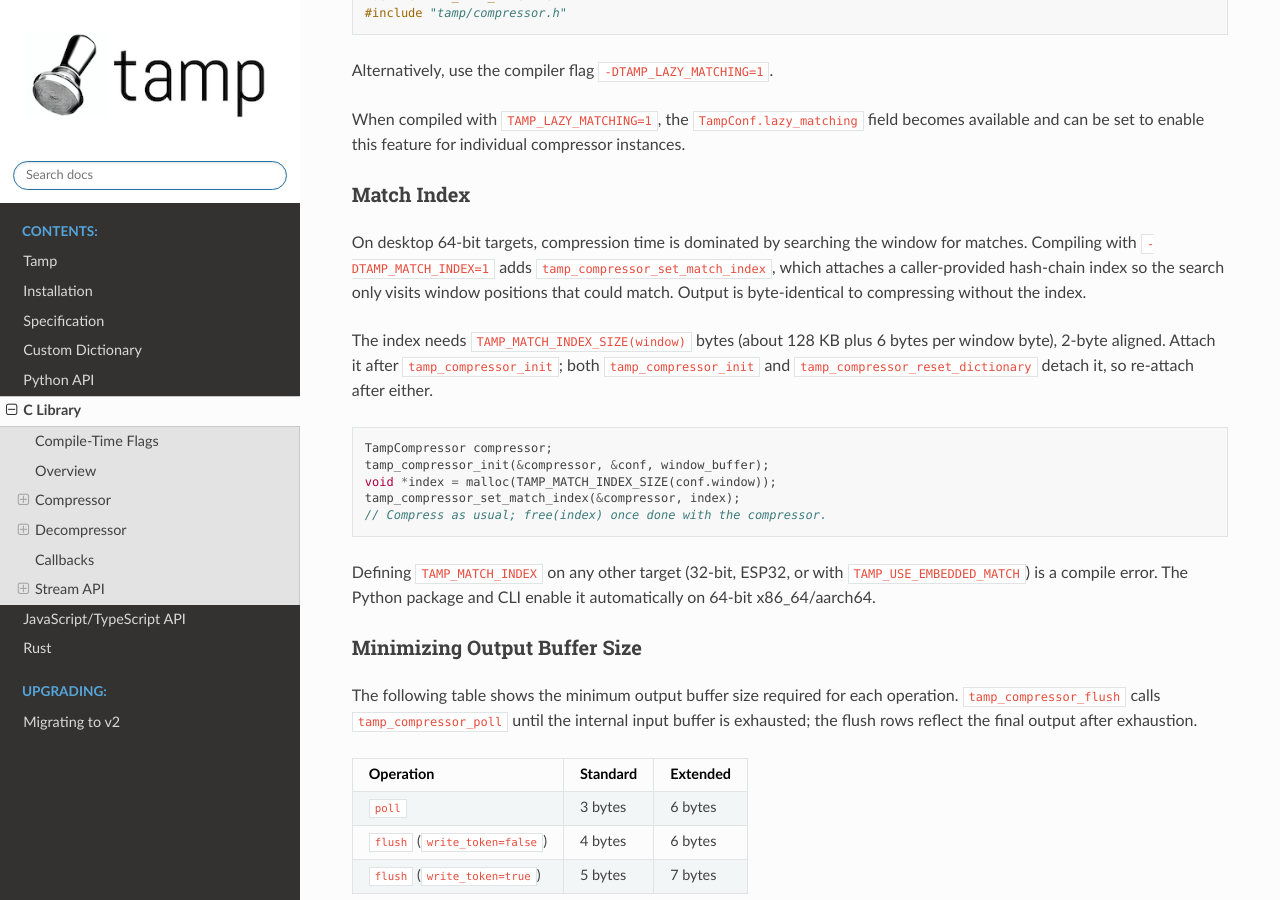
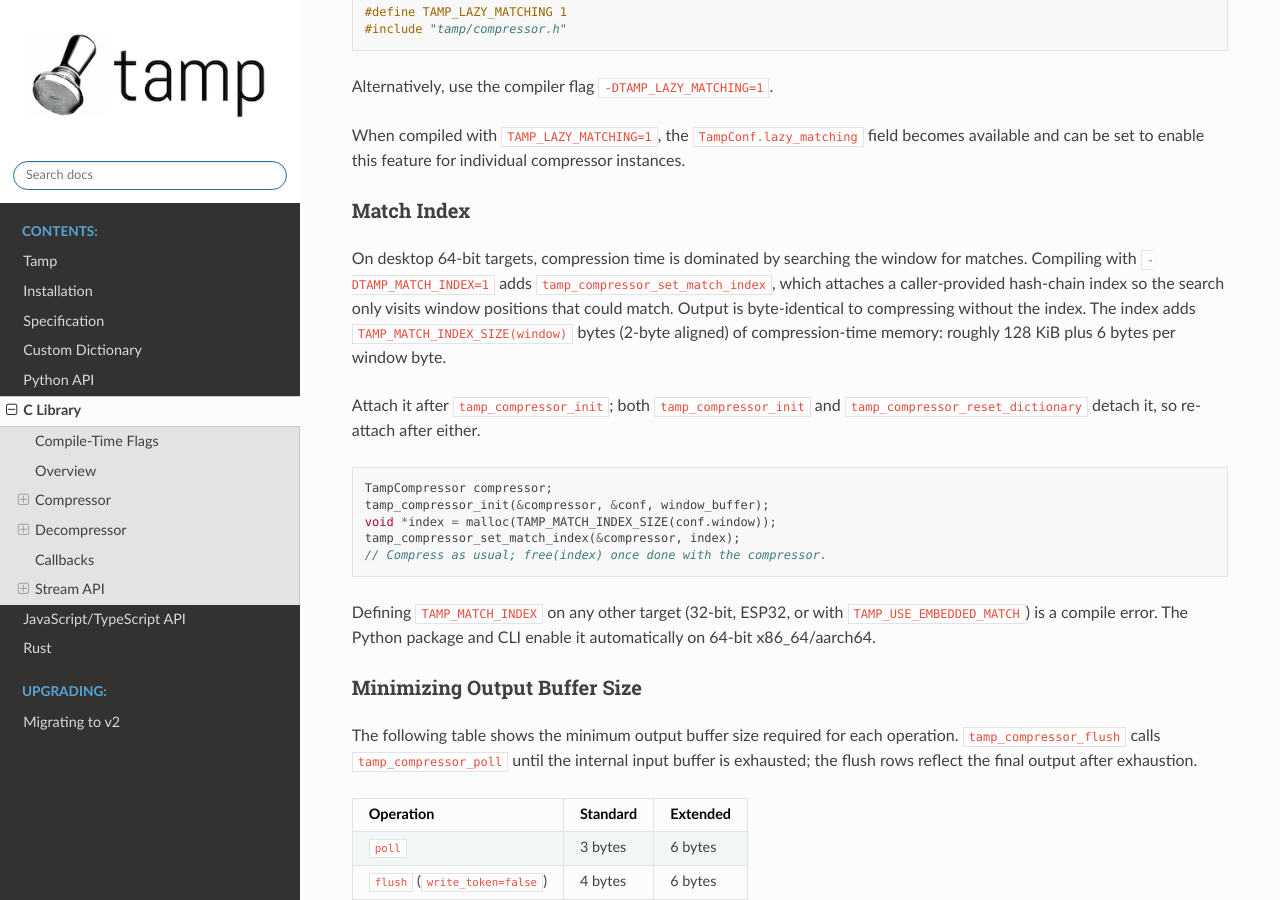
Before and after one commit to BrianPugh/tamp, a Sphinx documentation site: the page built from docs/source/c_library.rst, in a window 1280 px wide and 900 px high, scrolled down 6107 px. Built offline with Sphinx 7.4.7 and the Read the Docs theme 3.1.0, drawn with Linux system fonts in a browser that asks for light colours; some of the changed text lies outside the part shown.

Commit message:
Move the match index shim into ctamp.pxd and trim its docs
The Python API note added nothing users can act on; the C docs now state the
compression-time memory cost instead.

Co-Authored-By: Claude Opus 5.5 <noreply@anthropic.com>

```diff
--- a/docs/source/c_library.rst
+++ b/docs/source/c_library.rst
@@ -50,7 +50,7 @@ Pass these flags to your compiler (e.g., ``-DTAMP_STREAM=0``).
      - 0
      - Enable ``tamp_compressor_set_match_index``, an optional hash-chain index
        that speeds up compression (especially at large windows) with byte-identical
-       output. Desktop 64-bit (x86_64/aarch64) only; see `Match Index`_.
+       output, at the cost of 128+ KiB of compression-time memory. Desktop 64-bit (x86_64/aarch64) only; see `Match Index`_.
    * - TAMP_STREAM
      - 1
      - Include stream API (``tamp_compress_stream``, ``tamp_decompress_stream``).
@@ -334,8 +334,8 @@ Match Index
 On desktop 64-bit targets, compression time is dominated by searching the window for matches.
 Compiling with ``-DTAMP_MATCH_INDEX=1`` adds ``tamp_compressor_set_match_index``, which attaches a caller-provided hash-chain index so the search only visits window positions that could match.
 Output is byte-identical to compressing without the index.
+The index adds ``TAMP_MATCH_INDEX_SIZE(window)`` bytes (2-byte aligned) of compression-time memory: roughly 128 KiB plus 6 bytes per window byte.
 
-The index needs ``TAMP_MATCH_INDEX_SIZE(window)`` bytes (about 128 KB plus 6 bytes per window byte), 2-byte aligned.
 Attach it after ``tamp_compressor_init``; both ``tamp_compressor_init`` and ``tamp_compressor_reset_dictionary`` detach it, so re-attach after either.
 
 .. code-block:: c
--- a/docs/source/python_api.rst
+++ b/docs/source/python_api.rst
@@ -5,12 +5,6 @@ Python API
 ==========
 
 .. autoclass:: tamp.Compressor
-
-.. note::
-
-   On 64-bit x86_64/aarch64, the C-accelerated compressor allocates a match index
-   (about 128 KB plus 6 bytes per window byte) per instance to speed up compression.
-   Output is identical either way.
 
 .. autoclass:: tamp.TextCompressor
 
```
Also changed, not shown: 2 other files.
